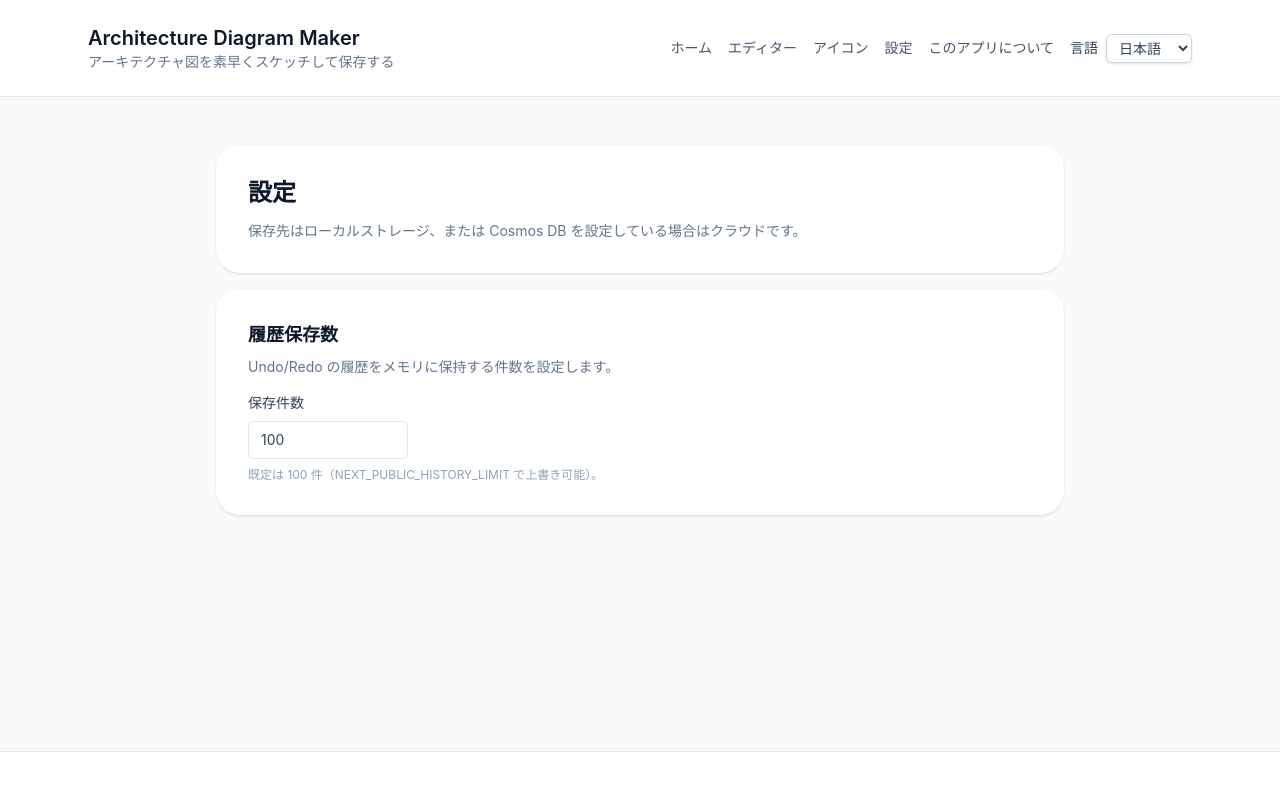
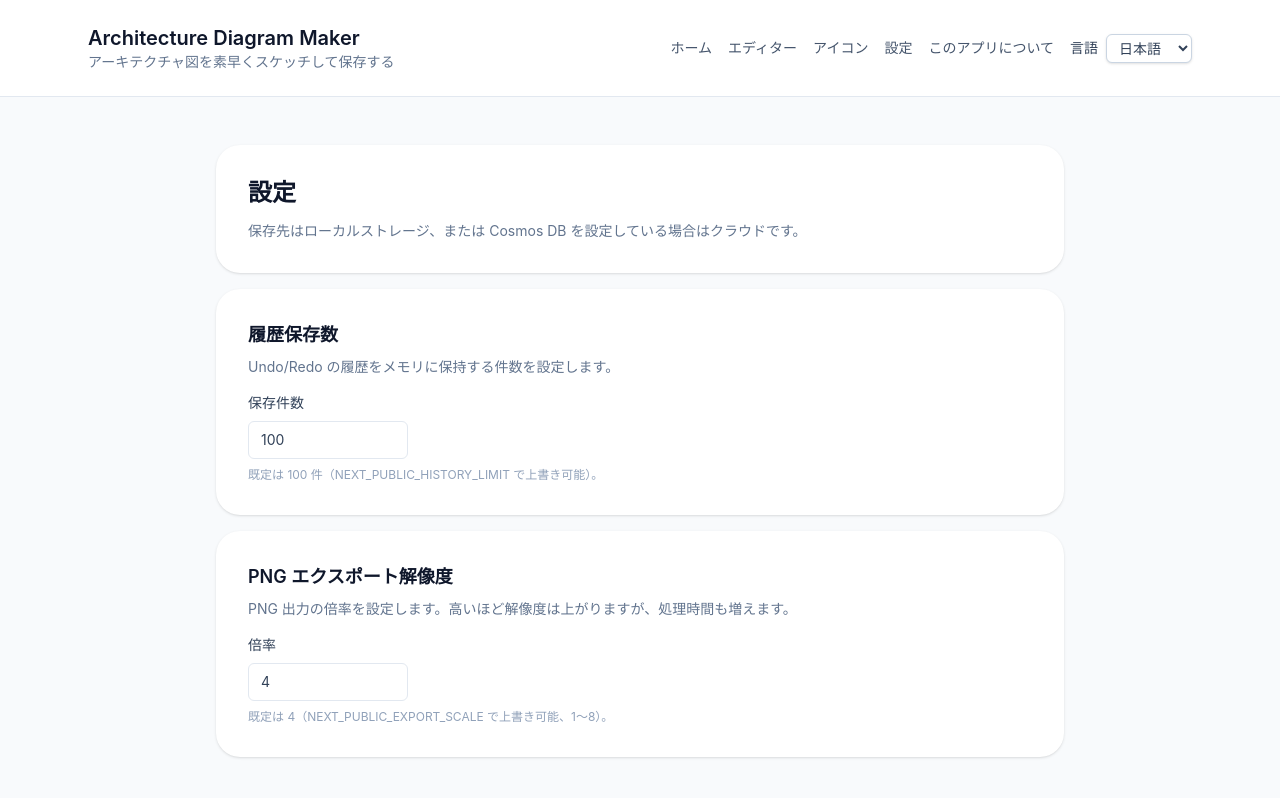
Before and after one commit to tokawa-ms/architecture-diagram-maker, a Next.js app: page /settings in a window 1280 px wide. Shown: the top 798 px of the page. Built offline with nearby package versions, Linux system fonts and the light colour scheme.

Commit message:
feat: add export scale settings for PNG export resolution

```diff
--- a/src/app/editor/page.tsx
+++ b/src/app/editor/page.tsx
@@ -20,6 +20,7 @@ import type {
 } from "@/lib/types";
 import { exportDiagramJson, saveDiagram } from "@/lib/storage";
 import {
+  getExportScale,
   getHistoryLimit,
   HISTORY_LIMIT_STORAGE_KEY,
 } from "@/lib/settings";
@@ -744,7 +745,8 @@ export default function EditorPage() {
       });
     }) as typeof window.getComputedStyle;
 
-    const exportScale = window.devicePixelRatio || 1;
+    const exportScaleMultiplier = getExportScale();
+    const exportScale = (window.devicePixelRatio || 1) * exportScaleMultiplier;
 
     const drawArrowhead = (args: {
       ctx: CanvasRenderingContext2D;
@@ -799,7 +801,7 @@ export default function EditorPage() {
 
       const cssWidth = rootEl.clientWidth;
       const cssHeight = rootEl.clientHeight;
-      const dpr = window.devicePixelRatio || 1;
+      const dpr = exportScale;
       overlay.width = Math.max(1, Math.round(cssWidth * dpr));
       overlay.height = Math.max(1, Math.round(cssHeight * dpr));
       overlay.style.width = `${cssWidth}px`;
--- a/src/app/settings/page.tsx
+++ b/src/app/settings/page.tsx
@@ -5,12 +5,18 @@ import SiteHeader from "@/components/SiteHeader";
 import SiteFooter from "@/components/SiteFooter";
 import { useLanguage } from "@/components/useLanguage";
 import { getMessages } from "@/lib/i18n";
-import { getHistoryLimit, setHistoryLimit } from "@/lib/settings";
+import {
+  getExportScale,
+  getHistoryLimit,
+  setExportScale,
+  setHistoryLimit,
+} from "@/lib/settings";
 
 export default function SettingsPage() {
   const language = useLanguage();
   const messages = getMessages(language);
   const [historyLimit, setHistoryLimitState] = useState(() => getHistoryLimit());
+  const [exportScale, setExportScaleState] = useState(() => getExportScale());
   const navItems = [
     { href: "/", label: messages.navHome },
     { href: "/editor", label: messages.navEditor },
@@ -21,11 +27,17 @@ export default function SettingsPage() {
 
   useEffect(() => {
     setHistoryLimitState(getHistoryLimit());
+    setExportScaleState(getExportScale());
   }, []);
 
   const handleHistoryLimitChange = (value: number) => {
     setHistoryLimit(value);
     setHistoryLimitState(getHistoryLimit());
+  };
+
+  const handleExportScaleChange = (value: number) => {
+    setExportScale(value);
+    setExportScaleState(getExportScale());
   };
 
   return (
@@ -72,6 +84,33 @@ export default function SettingsPage() {
               </span>
             </label>
           </div>
+          <div className="rounded-3xl bg-white p-8 shadow-sm">
+            <h2 className="text-lg font-semibold text-slate-900">
+              {messages.exportScaleTitle}
+            </h2>
+            <p className="mt-2 text-sm text-slate-500">
+              {messages.exportScaleBody}
+            </p>
+            <label className="mt-4 flex flex-col gap-2 text-sm text-slate-600">
+              <span className="font-medium text-slate-700">
+                {messages.exportScaleLabel}
+              </span>
+              <input
+                type="number"
+                min={1}
+                max={8}
+                step={1}
+                className="w-40 rounded-md border border-slate-200 px-3 py-2 text-sm text-slate-700"
+                value={exportScale}
+                onChange={(event) =>
+                  handleExportScaleChange(Number(event.target.value))
+                }
+              />
+              <span className="text-xs text-slate-400">
+                {messages.exportScaleHint}
+              </span>
+            </label>
+          </div>
         </section>
       </main>
       <SiteFooter text={messages.footerText} />
--- a/src/lib/i18n.ts
+++ b/src/lib/i18n.ts
@@ -90,6 +90,12 @@ const messages = {
     historyLimitLabel: "保存件数",
     historyLimitHint:
       "既定は 100 件（NEXT_PUBLIC_HISTORY_LIMIT で上書き可能）。",
+    exportScaleTitle: "PNG エクスポート解像度",
+    exportScaleBody:
+      "PNG 出力の倍率を設定します。高いほど解像度は上がりますが、処理時間も増えます。",
+    exportScaleLabel: "倍率",
+    exportScaleHint:
+      "既定は 4（NEXT_PUBLIC_EXPORT_SCALE で上書き可能、1〜8）。",
     aboutTitle: "アプリ概要",
     aboutBody:
       "アーキテクチャ図を素早く作成するための軽量エディターです。",
@@ -209,6 +215,12 @@ const messages = {
     historyLimitLabel: "Steps to keep",
     historyLimitHint:
       "Default is 100 (override with NEXT_PUBLIC_HISTORY_LIMIT).",
+    exportScaleTitle: "PNG export resolution",
+    exportScaleBody:
+      "Set the scale multiplier for PNG export. Higher values increase resolution but take longer.",
+    exportScaleLabel: "Scale",
+    exportScaleHint:
+      "Default is 4 (override with NEXT_PUBLIC_EXPORT_SCALE, 1-8).",
     aboutTitle: "About",
     aboutBody: "A lightweight editor for drafting architecture diagrams.",
     itemsTitle: "Icon catalog",
--- a/src/lib/settings.ts
+++ b/src/lib/settings.ts
@@ -1,5 +1,7 @@
 const HISTORY_LIMIT_STORAGE_KEY = "architecture-diagram:historyLimit";
+const EXPORT_SCALE_STORAGE_KEY = "architecture-diagram:exportScale";
 const DEFAULT_HISTORY_LIMIT = 100;
+const DEFAULT_EXPORT_SCALE = 4;
 
 const clampHistoryLimit = (value: number) => {
   if (!Number.isFinite(value)) return DEFAULT_HISTORY_LIMIT;
@@ -14,12 +16,33 @@ const getEnvHistoryLimit = () => {
   return Number.isFinite(parsed) ? parsed : undefined;
 };
 
+const clampExportScale = (value: number) => {
+  if (!Number.isFinite(value)) return DEFAULT_EXPORT_SCALE;
+  return Math.min(8, Math.max(1, Math.round(value)));
+};
+
+const getEnvExportScale = () => {
+  if (typeof process === "undefined") return undefined;
+  const raw = process.env.NEXT_PUBLIC_EXPORT_SCALE;
+  if (!raw) return undefined;
+  const parsed = Number.parseInt(raw, 10);
+  return Number.isFinite(parsed) ? parsed : undefined;
+};
+
 export const getDefaultHistoryLimit = () => {
   const envLimit = getEnvHistoryLimit();
   if (typeof envLimit === "number") {
     return clampHistoryLimit(envLimit);
   }
   return DEFAULT_HISTORY_LIMIT;
+};
+
+export const getDefaultExportScale = () => {
+  const envScale = getEnvExportScale();
+  if (typeof envScale === "number") {
+    return clampExportScale(envScale);
+  }
+  return DEFAULT_EXPORT_SCALE;
 };
 
 export const getHistoryLimit = () => {
@@ -33,10 +56,27 @@ export const getHistoryLimit = () => {
   return clampHistoryLimit(parsed);
 };
 
+export const getExportScale = () => {
+  if (typeof window === "undefined") {
+    return getDefaultExportScale();
+  }
+  const raw = window.localStorage.getItem(EXPORT_SCALE_STORAGE_KEY);
+  if (!raw) return getDefaultExportScale();
+  const parsed = Number.parseInt(raw, 10);
+  if (!Number.isFinite(parsed)) return getDefaultExportScale();
+  return clampExportScale(parsed);
+};
+
 export const setHistoryLimit = (value: number) => {
   if (typeof window === "undefined") return;
   const next = clampHistoryLimit(value);
   window.localStorage.setItem(HISTORY_LIMIT_STORAGE_KEY, String(next));
 };
 
-export { HISTORY_LIMIT_STORAGE_KEY };
+export const setExportScale = (value: number) => {
+  if (typeof window === "undefined") return;
+  const next = clampExportScale(value);
+  window.localStorage.setItem(EXPORT_SCALE_STORAGE_KEY, String(next));
+};
+
+export { EXPORT_SCALE_STORAGE_KEY, HISTORY_LIMIT_STORAGE_KEY };
```
